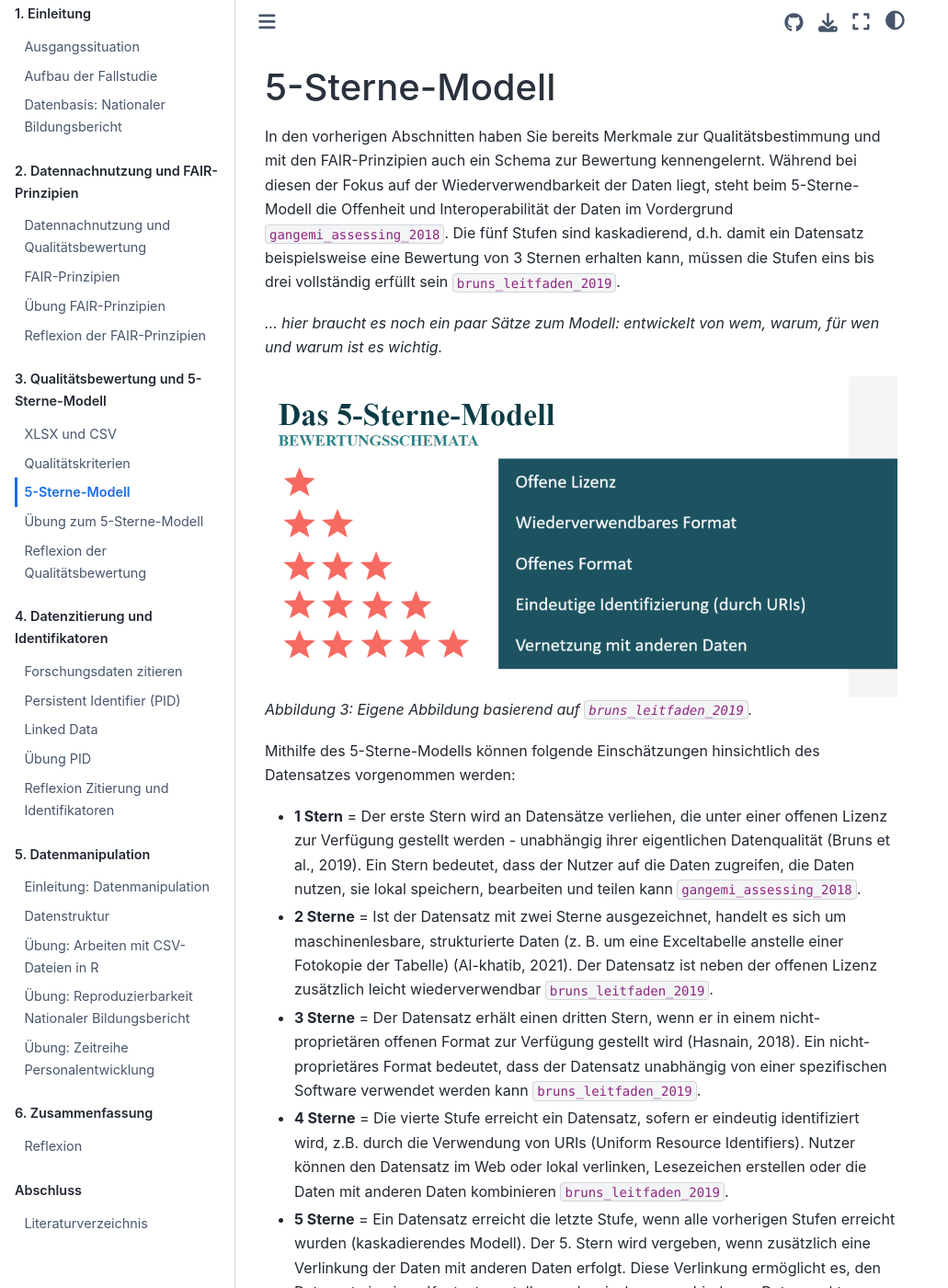
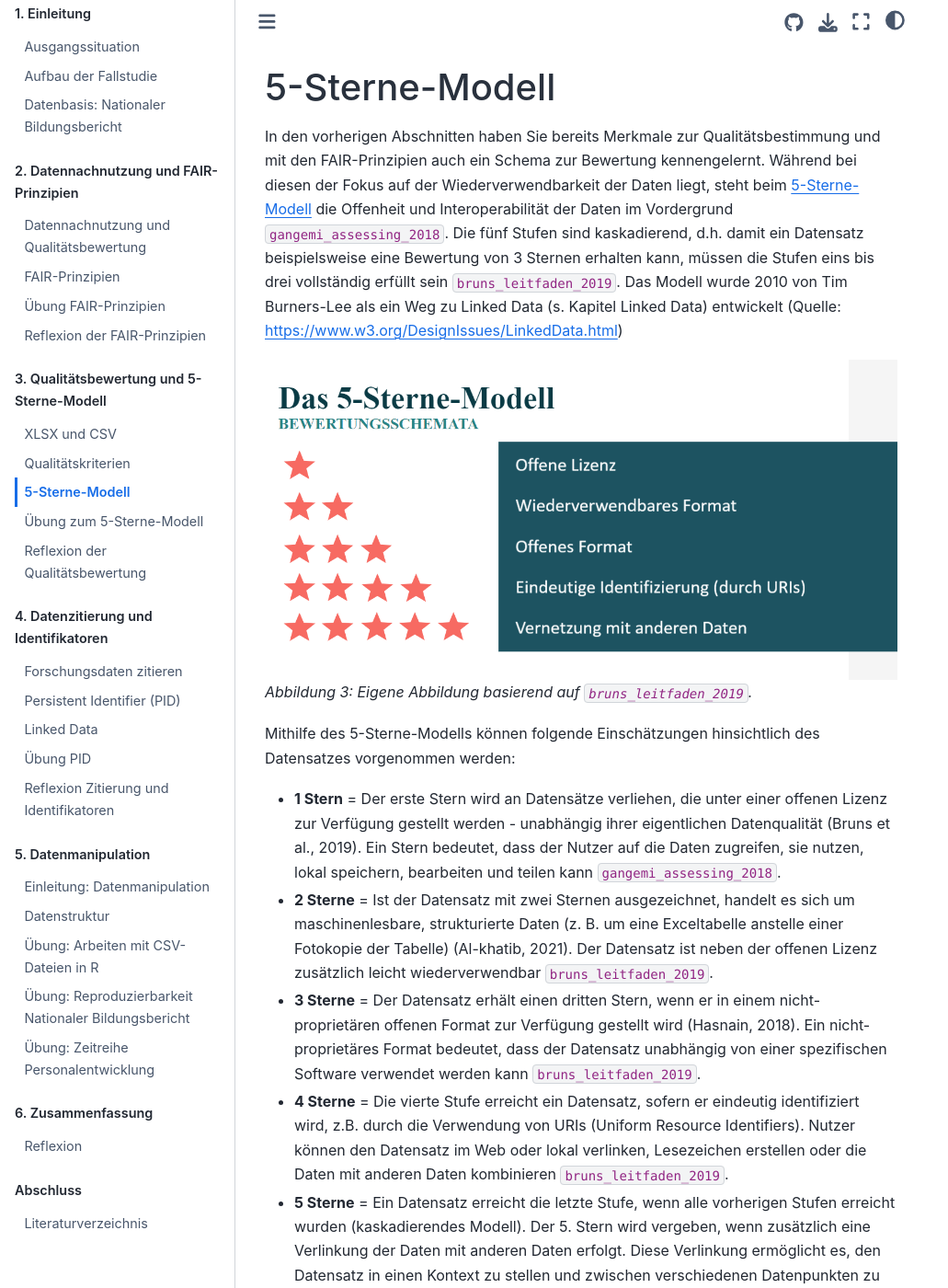
Before and after one commit to quadriga-dk/Tabelle-Fallstudie-1, a Jupyter Book: the page built from Markdown/5_Star_Model.md, in a window 1280 px wide and 1400 px high. Shown: the whole window at 92% size, without its empty margins (0-1031 px from the left). Built offline with Jupyter Book 1.0.4 settings and Sphinx 7.4.7 and the Sphinx Book theme 1.1.4, drawn with Linux system fonts in a browser that asks for light colours; cross-references to code outside the pages are shown as plain code.

Commit message:
Update 5_Star_Model.md

```diff
--- a/Markdown/5_Star_Model.md
+++ b/Markdown/5_Star_Model.md
@@ -1,11 +1,7 @@
 # 5-Sterne-Modell
 
 
-In den vorherigen Abschnitten haben Sie bereits Merkmale zur Qualitätsbestimmung und mit den FAIR-Prinzipien auch ein Schema zur Bewertung kennengelernt. Während bei diesen der Fokus auf der Wiederverwendbarkeit der Daten liegt, steht beim 5-Sterne-Modell die Offenheit und Interoperabilität der Daten im Vordergrund {cite}`gangemi_assessing_2018`. Die fünf Stufen sind kaskadierend, d.h. damit ein Datensatz beispielsweise eine Bewertung von 3 Sternen erhalten kann, müssen die Stufen eins bis drei vollständig erfüllt sein {cite}`bruns_leitfaden_2019`.
-
-
-*... hier braucht es noch ein paar Sätze zum Modell: entwickelt von wem, warum, für wen und warum ist es wichtig.*
-
+In den vorherigen Abschnitten haben Sie bereits Merkmale zur Qualitätsbestimmung und mit den FAIR-Prinzipien auch ein Schema zur Bewertung kennengelernt. Während bei diesen der Fokus auf der Wiederverwendbarkeit der Daten liegt, steht beim [5-Sterne-Modell](https://5stardata.info/de/) die Offenheit und Interoperabilität der Daten im Vordergrund {cite}`gangemi_assessing_2018`. Die fünf Stufen sind kaskadierend, d.h. damit ein Datensatz beispielsweise eine Bewertung von 3 Sternen erhalten kann, müssen die Stufen eins bis drei vollständig erfüllt sein {cite}`bruns_leitfaden_2019`. Das Modell wurde 2010 von Tim Burners-Lee als ein Weg zu Linked Data (s. Kapitel Linked Data) entwickelt (Quelle: https://www.w3.org/DesignIssues/LinkedData.html)
 
 
 ![](_images/5_star_model.png)
@@ -14,9 +10,9 @@ In den vorherigen Abschnitten haben Sie bereits Merkmale zur Qualitätsbestimmun
 
 Mithilfe des 5-Sterne-Modells können folgende Einschätzungen hinsichtlich des Datensatzes vorgenommen werden:
 
-- **1 Stern** = Der erste Stern wird an Datensätze verliehen, die unter einer offenen Lizenz zur Verfügung gestellt werden - unabhängig ihrer eigentlichen Datenqualität (Bruns et al., 2019). Ein Stern bedeutet, dass der Nutzer auf die Daten zugreifen, die Daten nutzen, sie lokal speichern, bearbeiten und teilen kann {cite}`gangemi_assessing_2018`.
+- **1 Stern** = Der erste Stern wird an Datensätze verliehen, die unter einer offenen Lizenz zur Verfügung gestellt werden - unabhängig ihrer eigentlichen Datenqualität (Bruns et al., 2019). Ein Stern bedeutet, dass der Nutzer auf die Daten zugreifen, sie nutzen, lokal speichern, bearbeiten und teilen kann {cite}`gangemi_assessing_2018`.
 
-- **2 Sterne** = Ist der Datensatz mit zwei Sterne ausgezeichnet, handelt es sich um maschinenlesbare, strukturierte Daten (z. B. um eine Exceltabelle anstelle einer Fotokopie der Tabelle) (Al-khatib, 2021). Der Datensatz ist neben der offenen Lizenz zusätzlich leicht wiederverwendbar {cite}`bruns_leitfaden_2019`.
+- **2 Sterne** = Ist der Datensatz mit zwei Sternen ausgezeichnet, handelt es sich um maschinenlesbare, strukturierte Daten (z. B. um eine Exceltabelle anstelle einer Fotokopie der Tabelle) (Al-khatib, 2021). Der Datensatz ist neben der offenen Lizenz zusätzlich leicht wiederverwendbar {cite}`bruns_leitfaden_2019`.
 
 - **3 Sterne** = Der Datensatz erhält einen dritten Stern, wenn er in einem nicht-proprietären offenen Format zur Verfügung gestellt wird (Hasnain, 2018). Ein nicht-proprietäres Format bedeutet, dass der Datensatz unabhängig von einer spezifischen Software verwendet werden kann {cite}`bruns_leitfaden_2019`.
 
```
